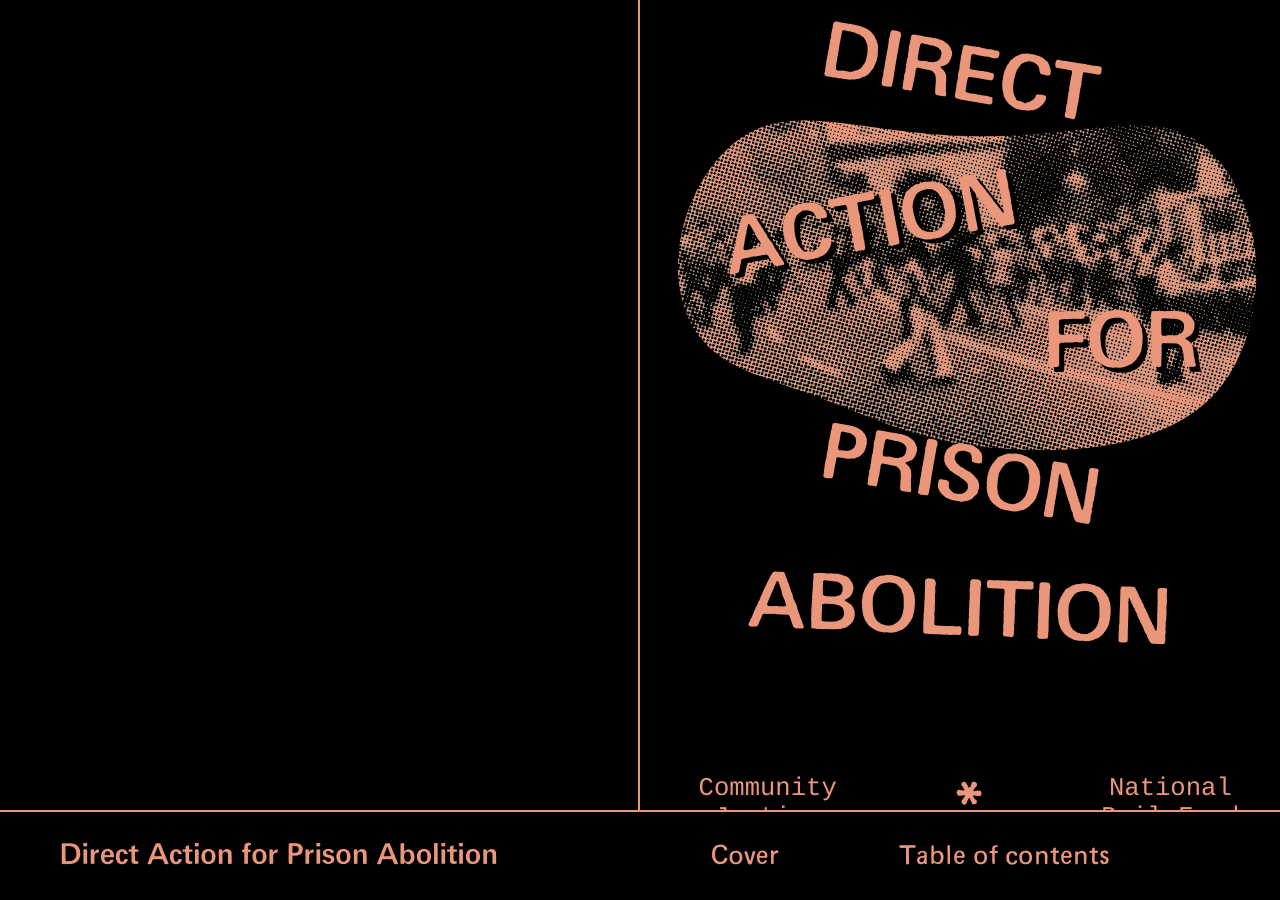
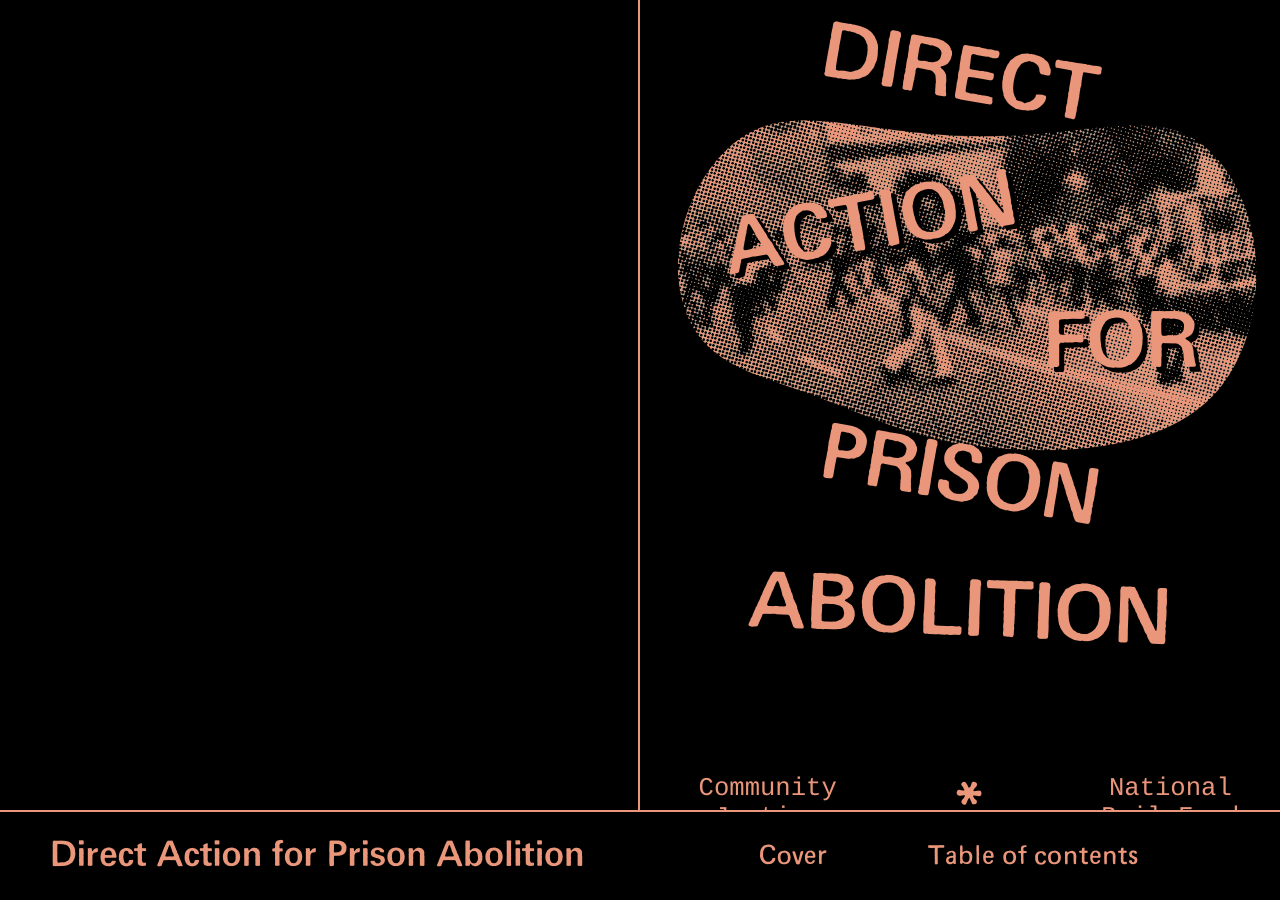
Before and after one commit to netanoir/da4a, a Jekyll site: the page built from index.markdown, in a window 1280 px wide. Built offline with Jekyll 4.4.1, drawn with Linux system fonts in a browser that asks for light colours; some web fonts are replaced.

Commit message:
update typography

```diff
--- a/assets/css/layout.css
+++ b/assets/css/layout.css
@@ -225,7 +225,7 @@ ul li {
 .standout {
     font-family: Flux-Bold;
     letter-spacing: auto;
-    font-size: 2.25vw;
+    font-size: 2.75vw;
     font-weight: bold;
 }
 
```
